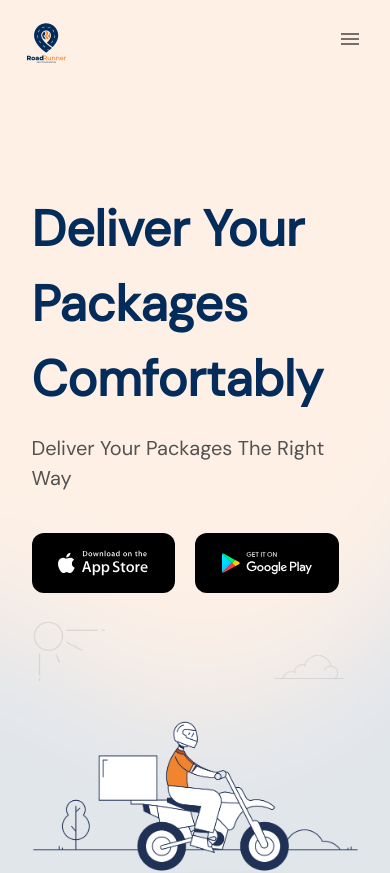
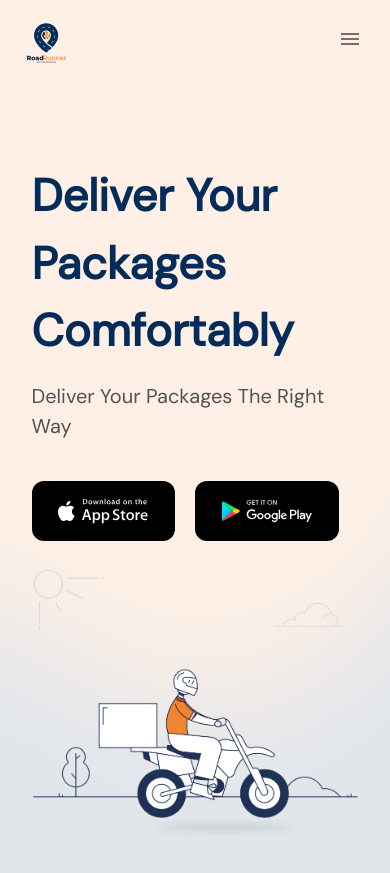
Before and after one commit to sadeeqdev/roadrunner-landing-page, a Vue app: page /home in a window 390 px wide. Shown: the top 873 px of the page. Built offline with nearby package versions, Linux system fonts and the light colour scheme.

Commit message:
fixed finance mobile view

```diff
--- a/src/views/home/components/WelcomeBanner.vue
+++ b/src/views/home/components/WelcomeBanner.vue
@@ -93,14 +93,15 @@ export default {
     }
 }
 @media only screen and (max-width: 600px) {
-    .deliver-packages-header {
-        padding-top: 15 0px;
-            font-size: 50px;
-    }
+.deliver-packages-header {
+padding-top: 150px;
+    font-size: 45px;
+    font-weight: 800;
+}
 
-    .deliver-packages-text {
-        font-size: 20px;
-    }
+.deliver-packages-text {
+    font-size: 20px;
+}
 .download-btn {
     width: 180px;
     height: 60px;
```
